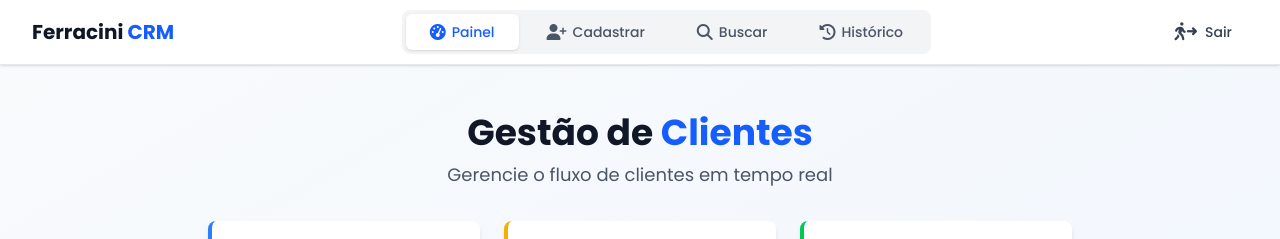
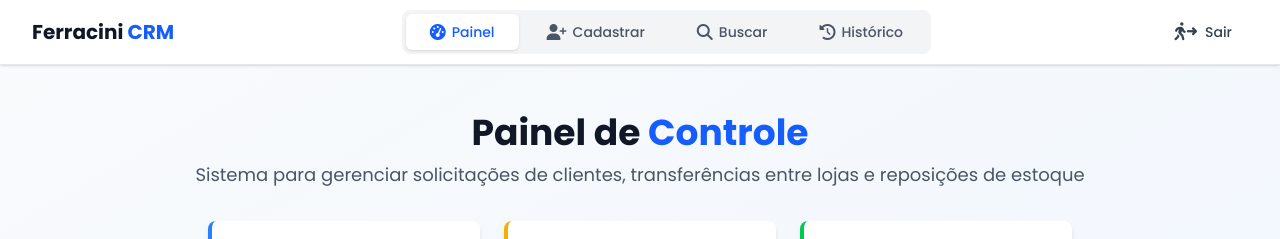
Before and after one commit to adrianolopees/ferracini-crm, a React (Vite) app: page /dashboard in a window 1280 px wide. Shown: the top 239 px of the page. Built offline with nearby package versions, Linux system fonts and the light colour scheme; no server answers; the database is empty; sample sign-in values are in the browser's storage.

Commit message:
refactor: enhance animations in AnimatedList and improve layout in History and RegisterCustomer components for better user experience

```diff
--- a/src/components/animations/AnimatedList.tsx
+++ b/src/components/animations/AnimatedList.tsx
@@ -1,4 +1,4 @@
-import { motion } from 'framer-motion';
+import { motion, AnimatePresence } from 'framer-motion';
 import { ReactNode } from 'react';
 
 interface AnimatedListItemProps {
@@ -11,11 +11,13 @@ function AnimatedListItem({ children, index = 0 }: AnimatedListItemProps) {
     <motion.div
       initial={{ opacity: 0, y: 20 }}
       animate={{ opacity: 1, y: 0 }}
+      exit={{ opacity: 0, y: -20 }}
       transition={{
-        duration: 0.4,
-        delay: index * 0.1,
+        duration: 0.3,
+        delay: index * 0.05,
         ease: 'easeOut',
       }}
+      layout
     >
       {children}
     </motion.div>
--- a/src/pages/Dashboard.tsx
+++ b/src/pages/Dashboard.tsx
@@ -173,9 +173,9 @@ function Dashboard() {
 
   return (
     <PageLayout
-      title="Gestão de"
-      highlight="Clientes"
-      subtitle="Gerencie o fluxo de clientes em tempo real"
+      title="Painel de"
+      highlight="Controle"
+      subtitle="Sistema para gerenciar solicitações de clientes, transferências entre lojas e reposições de estoque"
     >
       <div className="grid grid-cols-1 md:grid-cols-3 gap-6 px-4 max-w-5xl mx-auto">
         {/* Card 1: Clientes Aguardando */}
--- a/src/pages/History.tsx
+++ b/src/pages/History.tsx
@@ -4,7 +4,11 @@ import { db } from '@/services/firebase';
 import toast from 'react-hot-toast';
 import { Customer } from '@/types/customer';
 import { Input, PageLayout, Tabs, ConfirmModal } from '@/components/ui';
-import { AnimatedContainer, AnimatedListItem } from '@/components/animations';
+import {
+  AnimatedContainer,
+  AnimatedListItem,
+} from '@/components/animations';
+import { AnimatePresence } from 'framer-motion';
 import {
   TransferCard,
   ArchivedCard,
@@ -410,12 +414,16 @@ function History() {
                   </p>
                 </div>
               ) : (
-                filteredCustomers.map((customer, index) => {
+                <AnimatePresence mode="popLayout">
+                  {filteredCustomers.map((customer, index) => {
                     const isArchivedTab = activeTab === 'archived';
                     const isTransferTab = activeTab === 'transfers';
 
                     return (
-                    <AnimatedListItem key={customer.id} index={index}>
+                      <AnimatedListItem
+                        key={`${activeTab}-${customer.id}`}
+                        index={index}
+                      >
                         {isTransferTab ? (
                           <TransferCard customer={customer} />
                         ) : isArchivedTab ? (
@@ -429,7 +437,8 @@ function History() {
                         )}
                       </AnimatedListItem>
                     );
-                })
+                  })}
+                </AnimatePresence>
               )}
             </div>
           </Tabs>
--- a/src/pages/RegisterCustomer.tsx
+++ b/src/pages/RegisterCustomer.tsx
@@ -166,14 +166,19 @@ function RegisterCustomer() {
           </div>
 
           <div className="pt-4">
-            <Button type="submit" disabled={isLoading}>
+            <Button
+              type="submit"
+              disabled={isLoading}
+              fullWidth={true}
+              className="flex justify-center items-center"
+            >
               {isLoading ? (
                 <span className="flex items-center justify-center gap-2">
                   <Spinner size="sm" />
                   Salvando...
                 </span>
               ) : (
-                <span className="flex items-center justify-center gap-2">
+                <span className="flex items-center justify-center gap-2 ">
                   <i className="fa-solid fa-bookmark"></i>{' '}
                   {/* Adicione ícone */}
                   Registrar
```
Lines whose indentation alone changed are shown as unchanged.
